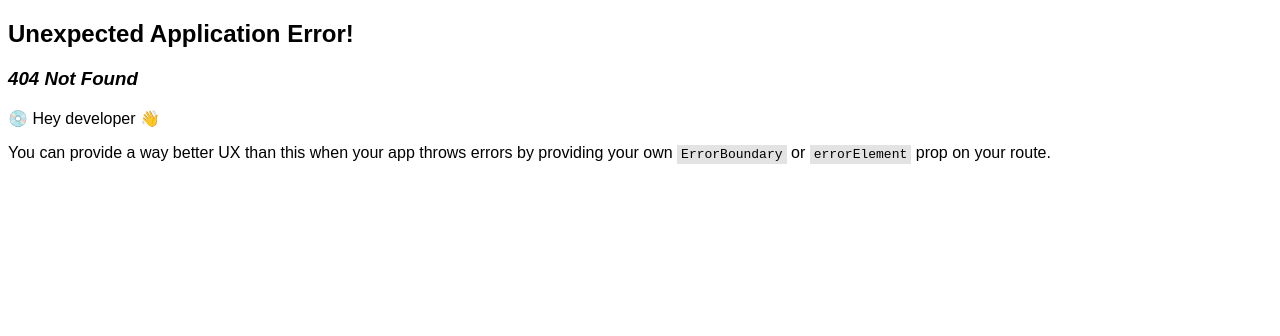
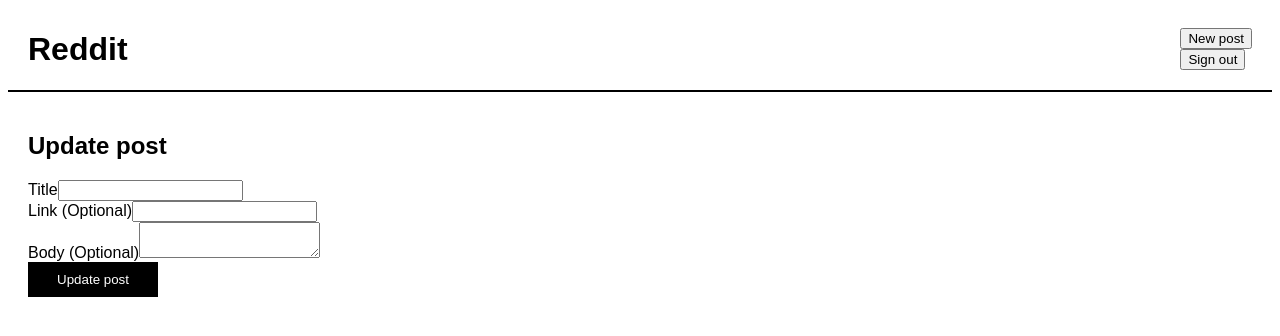
Before and after one commit to jennynguyenoberg/reddit-clone-frontend, a React (Vite) app: page /posts/1/update-post in a window 1280 px wide. Before the commit this address had no page. Shown: the top 336 px of the page. Built offline with nearby package versions, Linux system fonts and the light colour scheme; sample sign-in values are in the browser's storage.

Commit message:
Add UpdatePost component with styling

```diff
--- a/src/main.tsx
+++ b/src/main.tsx
@@ -14,6 +14,7 @@
 import { action as voteAction } from './components/Vote.tsx'
 import { action as deleteCommentAction } from './components/DeleteComment'
 import { action as deletePostAction } from './components/DeletePost'
+import UpdatePost, {action as updatePostAction} from './routes/UpdatePost'
 
 const router = createBrowserRouter([
   {
@@ -77,6 +78,11 @@
             path: '/posts/:postId/delete-post',
             action: deletePostAction,
           },
+          {
+            path: '/posts/:id/update-post',
+            action: updatePostAction,
+            element: <UpdatePost />
+          }
         ],
       },
     ],
--- a/src/routes/CreatePost.tsx
+++ b/src/routes/CreatePost.tsx
@@ -5,6 +5,7 @@
   useActionData,
 } from 'react-router-dom'
 import classes from './CreatePost.module.css'
+import styles from '../components/DeleteComment.module.css'
 import { ActionData } from '../types'
 import auth from '../lib/auth'
 
@@ -56,12 +57,9 @@
           <label htmlFor="body">Body (optional)</label>
           <textarea name="body" id="body" />
         </div>
-        <div className={classes.formGroup}>
-          <label htmlFor="image">Image (optional)</label>
-          <input type="file" name="image" id="image" accept="image/*" />
-        </div>
+
         <div>
-          <button type="submit">Create post</button>
+          <button className={styles.button} type="submit">Create post</button>
         </div>
       </Form>
     </div>
--- a/src/routes/ShowPost.module.css
+++ b/src/routes/ShowPost.module.css
@@ -79,3 +79,8 @@
 .comment-author {
   font-weight: bold;
 }
+
+.buttons {
+  display: flex;
+  gap: 10px;
+}
--- a/src/routes/ShowPost.tsx
+++ b/src/routes/ShowPost.tsx
@@ -1,6 +1,7 @@
 import { Link, LoaderFunctionArgs, useLoaderData } from 'react-router-dom'
 import { Post } from '../types'
 import classes from './ShowPost.module.css'
+import styles from '../components/DeleteComment.module.css'
 import CommentForm from '../components/CommentForm'
 import DeleteComment from '../components/DeleteComment'
 import VoteComponent from '../components/Vote'
@@ -20,9 +21,7 @@
     },
   )
 
-  const posts = await response.json()
-
-  return posts
+  return response.json()
 }
 
 const ShowPost = () => {
@@ -57,7 +56,12 @@
               src={`${import.meta.env.VITE_BACKEND_URL}/files/${post.image.id}`}
             />
           )}
-          <DeletePost post={post} />
+          <div className={classes.buttons}>
+            <DeletePost post={post} />
+            <Link to={`/posts/${post._id}/update-post`}>
+              <button className={styles.button}>Update</button>
+            </Link>
+          </div>
         </div>
       </div>
       <CommentForm postId={post._id} />
--- /dev/null
+++ b/src/routes/UpdatePost.tsx
@@ -0,0 +1,68 @@
+import { ActionFunctionArgs, Form, redirect, useActionData } from "react-router-dom";
+import { ActionData } from "../types";
+import auth from "../lib/auth";
+import classes from './CreatePost.module.css'
+import styles from '../components/DeleteComment.module.css'
+
+export const action = async ({ request, params }: ActionFunctionArgs) => {
+  const formData = await request.formData();
+  const id = params.id;
+
+  const postData = Object.fromEntries(formData.entries());
+
+  const response = await fetch(
+    import.meta.env.VITE_BACKEND_URL + "/posts/" + id + "/update-post",
+    {
+      method: "PUT",
+      headers: {
+        "Content-Type": "application/json",
+        Authorization: `Bearer ${auth.getJWT()}`,
+      },
+      body: JSON.stringify(postData),
+    }
+  );
+
+  if (!response.ok) {
+    const { message } = await response.json();
+
+    return { message };
+  }
+
+  return redirect("/posts/" + id);
+};
+
+const UpdatePost = () => {
+  const error = useActionData() as ActionData;
+  return (
+    <div className={classes.createPostForm}>
+      <h2>Update post</h2>
+
+      <Form method="PUT">
+      {error && (
+          <p>
+            <b>Error:</b> {error.message}
+          </p>
+        )}
+
+        <div className={classes.formGroup}>
+          <label htmlFor="Title">Title</label>
+          <input type="text" name="title" id="title" required />
+        </div>
+        <div className={classes.formGroup}>
+          <label htmlFor="link">Link (Optional)</label>
+          <input type="text" name="link" id="link" />
+        </div>
+        <div className={classes.formGroup}>
+          <label htmlFor="body">Body (Optional)</label>
+          <textarea name="body" id="body" />
+        </div>
+
+        <div>
+          <button className={styles.button} type="submit">Update post</button>
+        </div>
+      </Form>
+    </div>
+  );
+};
+
+export default UpdatePost
```
Also changed, not shown: src/routes/SignIn.module.css (line endings or trailing spaces).
